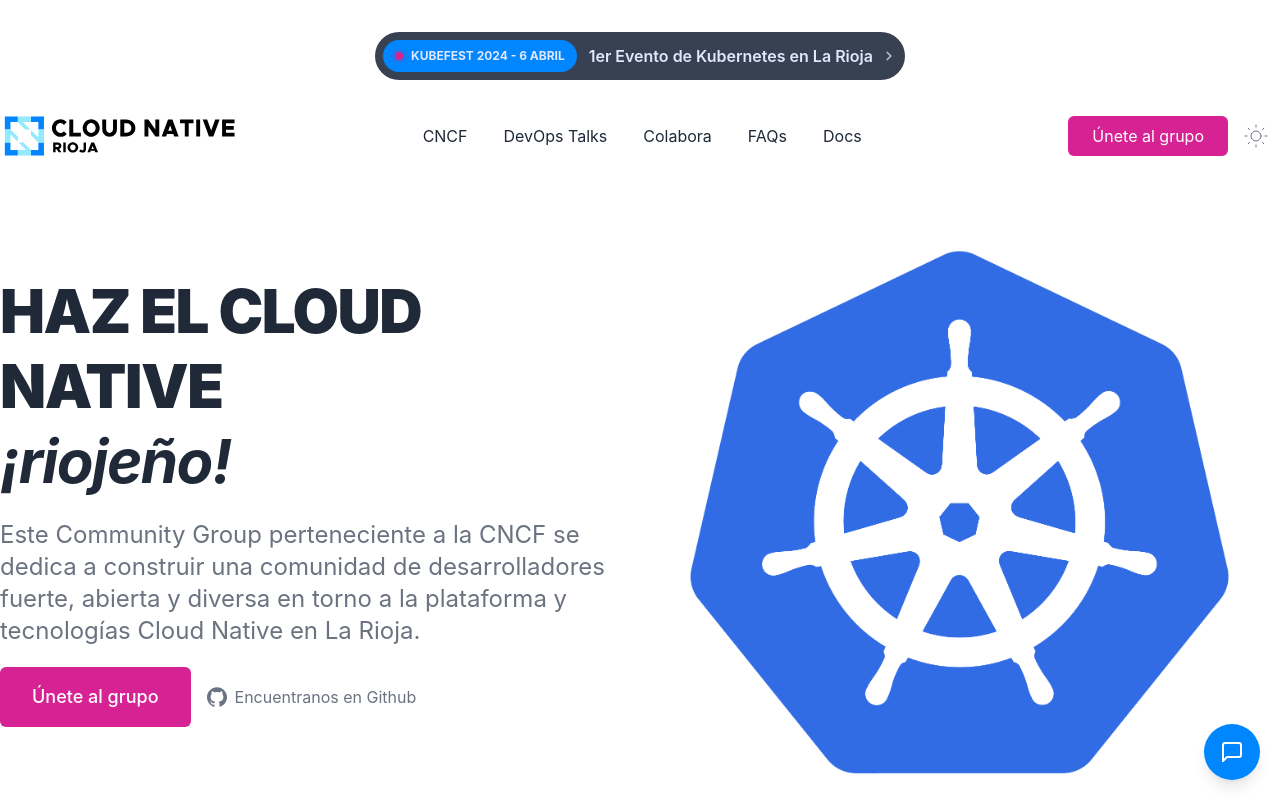
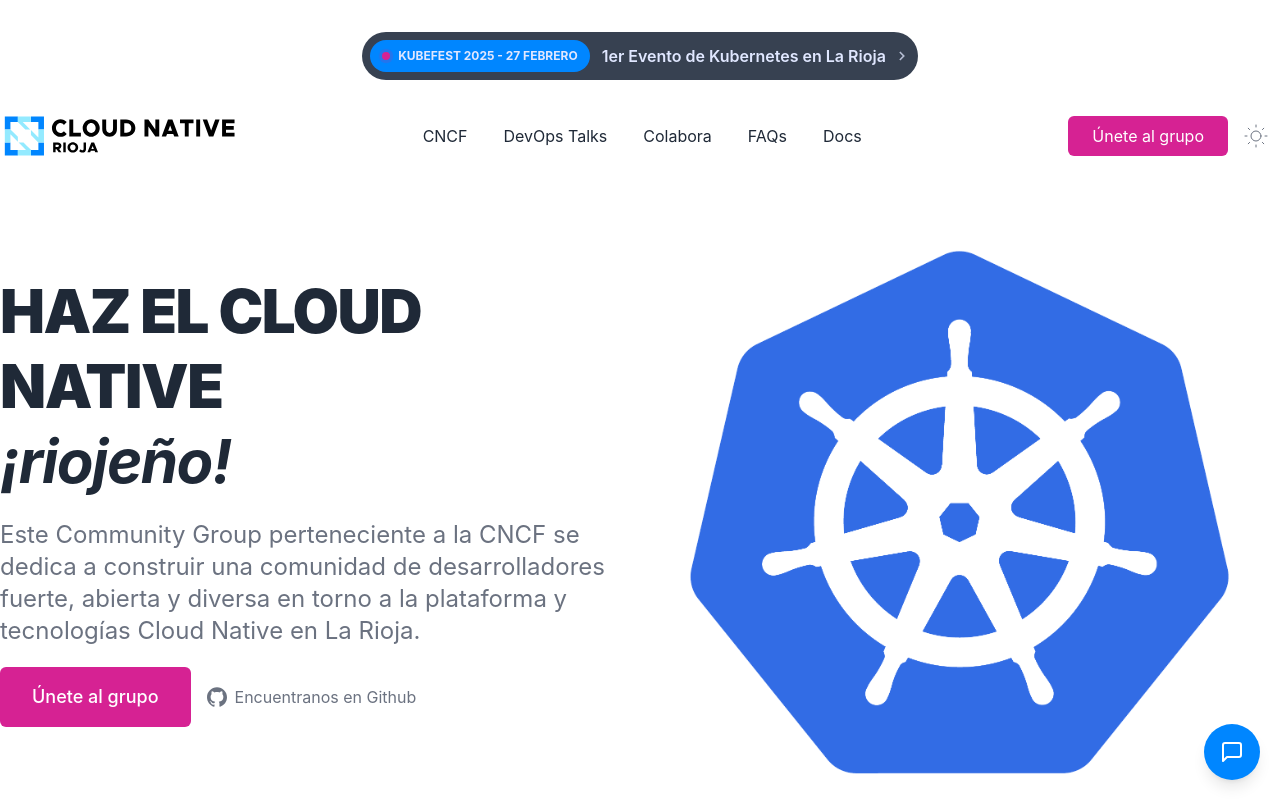
Before and after one commit to cloudnativerioja/official-website, a Next.js app: page / in a window 1280 px wide. Shown: the top 800 px of the page. Built offline with nearby package versions, Linux system fonts and the light colour scheme.

Commit message:
feat: update kubefest banner

```diff
--- a/components/annoucement.js
+++ b/components/annoucement.js
@@ -14,7 +14,7 @@
               <span className="animate-ping absolute inline-flex h-full w-full rounded-full bg-accent opacity-75"></span>
               <span className="relative inline-flex rounded-full h-2 w-2 bg-accent"></span>
             </span>
-            KubeFest 2024 - 6 Abril
+            KubeFest 2025 - 27 Febrero
           </span>
           <span className="font-semibold mr-2 text-left flex-auto">
             1er Evento de Kubernetes en La Rioja
```
